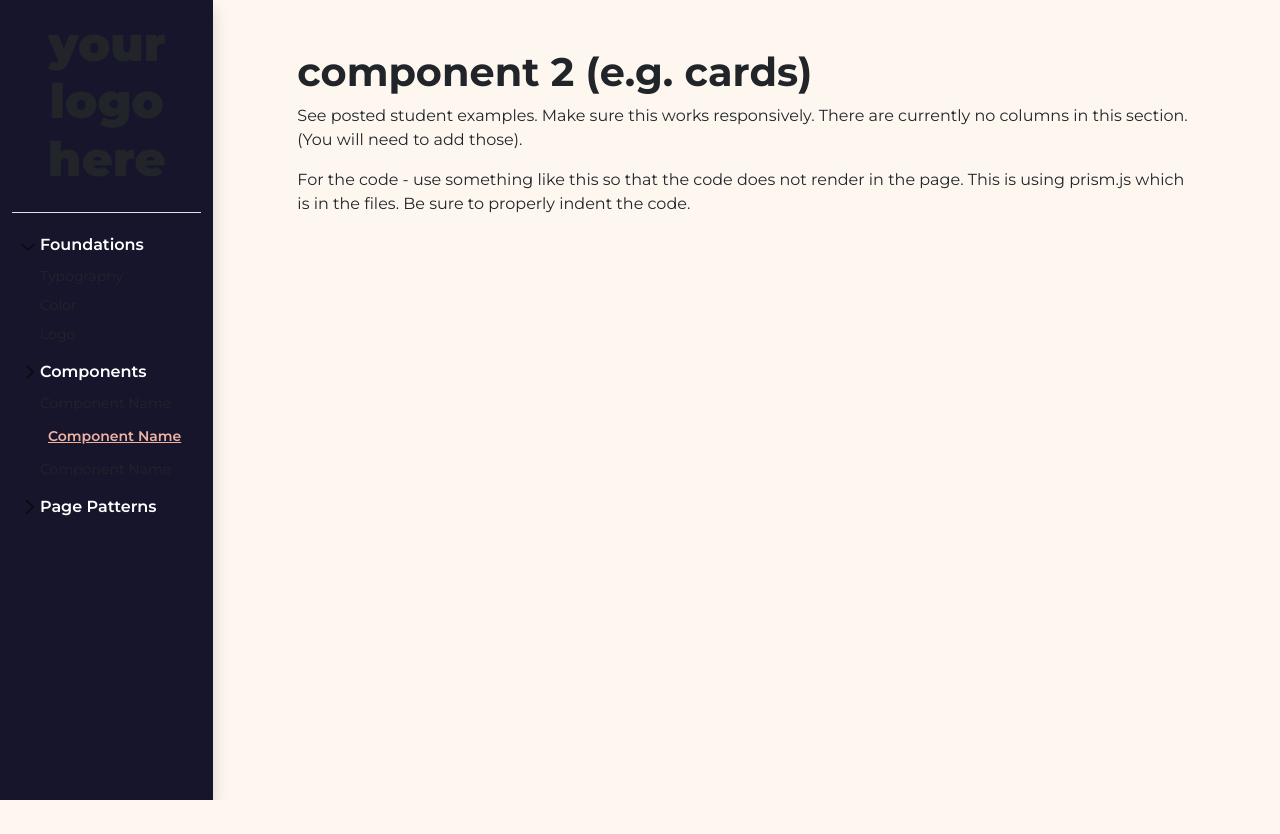
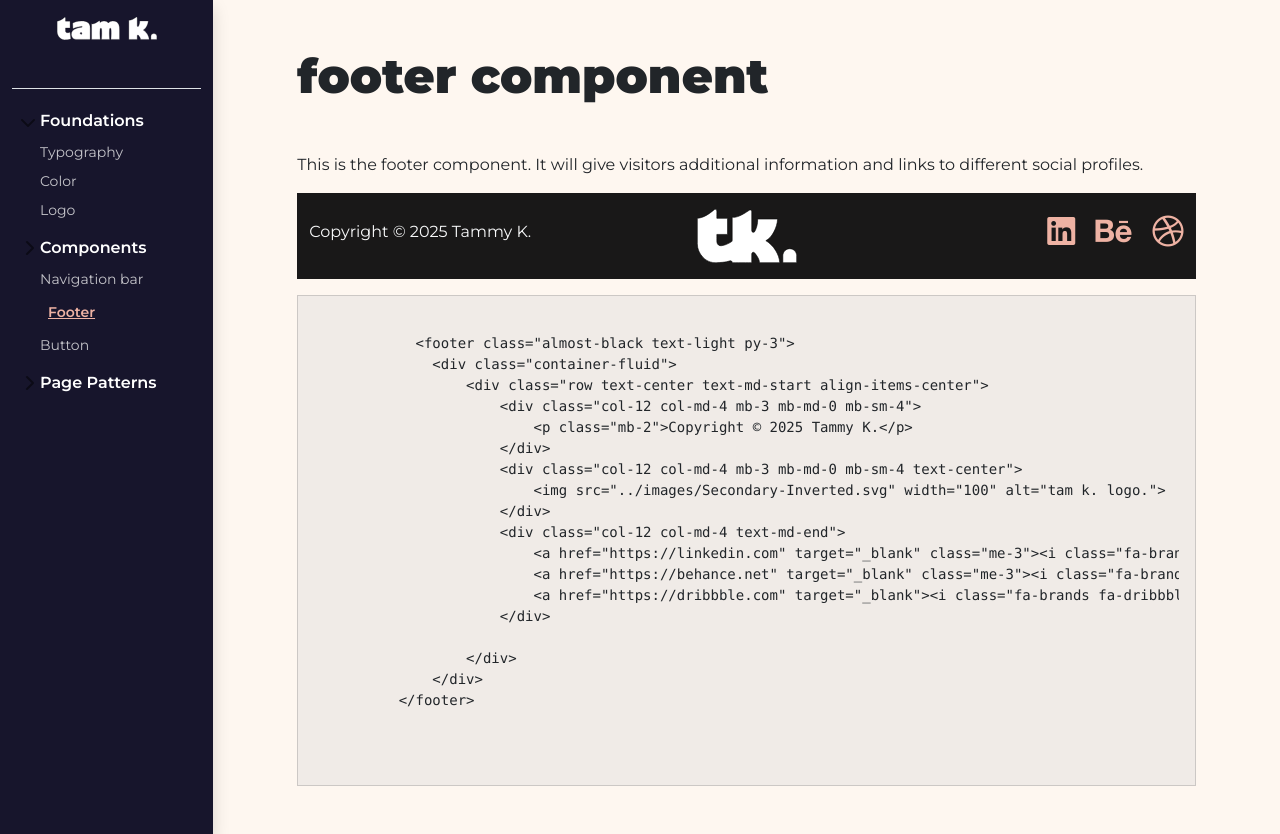
Before and after one commit to TammyKnox/design-system, a plain HTML site: page components/component2.html in a window 1280 px wide. Both pictures are taken after a click on the button "Foundations". Before the commit the page ends 800 px from the top, so only its background shows below. Drawn offline with nearby package versions, Linux system fonts and the light colour scheme.

Commit message:
Updated the footer component.

```diff
--- a/components/component2.html
+++ b/components/component2.html
@@ -5,13 +5,16 @@
     <meta charset="UTF-8">
     <meta name="viewport"
         content="width=device-width, initial-scale=1.0">
-    <title>Your name should be here: Mini-Design System: Components</title>
+    <title>Tammy Knox Mini-Design System: Components</title>
+    <link rel="icon" type="image/x-icon" href="../images/favicon-light.svg">
     <!-- Bootstrap CSS -->
     <link href="https://cdn.jsdelivr.net/npm/bootstrap@5.3.3/dist/css/bootstrap.min.css" rel="stylesheet" integrity="sha384-QWTKZyjpPEjISv5WaRU9OFeRpok6YctnYmDr5pNlyT2bRjXh0JMhjY6hW+ALEwIH" crossorigin="anonymous">
 
     <!-- Custom styles for this template -->
     <link href="../css/sidebars.css" rel="stylesheet">
     <link href="../css/designsystem.css" rel="stylesheet">
+
+    <script src="https://kit.fontawesome.com/c2cd875e79.js" crossorigin="anonymous"></script>
 
 
 </head>
@@ -38,7 +41,7 @@
         aria-labelledby="sidebarLabel">
         <div class="offcanvas-header">
 
-         <h1 class = "d-flex align-items-center text-center pb-3 link-dark text-decoration-none border-bottom" >Your large logo</h1>
+          <div class="logo-container container-fluid"><img class="img-fluid" src="../images/Secondary-Inverted.svg" > </div>
             <button type="button"
                     class="btn-close text-reset"
                     data-bs-dismiss="offcanvas"
@@ -50,7 +53,7 @@
                 <ul class="list-unstyled ps-0">
                   <li class="mb-1">
                     <ul class="btn-toggle-nav list-unstyled fw-normal pb-1 small">
-                      <li><a href="../index.html" class="link-dark d-inline-flex text-decoration-none rounded">
+                      <li><a href="../index.html" class="link-light d-inline-flex text-decoration-none rounded">
                         <div class = "offCanvas-home">
                           <svg xmlns="http://www.w3.org/2000/svg" width="16" height="16" fill="currentColor" class="bi bi-arrow-left" viewBox="0 0 16 16">
                             <path fill-rule="evenodd" d="M15 8a.5.5 0 0 0-.5-.5H2.707l3.147-3.146a.5.5 0 1 0-.708-.708l-4 4a.5.5 0 0 0 0 .708l4 4a.5.5 0 0 0 .708-.708L2.707 8.5H14.5A.5.5 0 0 0 15 8"/>
@@ -67,9 +70,9 @@
                       </button>
                       <div class="collapse" id="foundations-collapse">
                         <ul class="btn-toggle-nav list-unstyled fw-normal pb-1 small">
-                          <li><a href="../foundation/type.html" class="link-dark d-inline-flex text-decoration-none rounded ">Typography</a></li>
-                          <li><a href="../foundation/color.html" class="link-dark d-inline-flex text-decoration-none rounded">Color</a></li>
-                          <li><a href="../foundation/logo.html" class="link-dark d-inline-flex text-decoration-none rounded">Logo</a></li>
+                          <li><a href="../foundation/type.html" class="link-light d-inline-flex text-decoration-none rounded ">Typography</a></li>
+                          <li><a href="../foundation/color.html" class="link-light d-inline-flex text-decoration-none rounded">Color</a></li>
+                          <li><a href="../foundation/logo.html" class="link-light d-inline-flex text-decoration-none rounded">Logo</a></li>
                         </ul>
                       </div>
                     </li>
@@ -80,9 +83,9 @@
                         </button>
                         <div class="collapse  show" id="components-collapse">
                           <ul class="btn-toggle-nav list-unstyled fw-normal pb-1 small">
-                            <li><a href="component1.html" class="link-dark d-inline-flex text-decoration-none rounded">Component Name</a></li>
-                            <li><a href="#" class="link-dark d-inline-flex text-decoration-none rounded"><span class = "activeLink rounded">Component Name</span></a></li>
-                            <li><a href="component3.html" class="link-dark d-inline-flex text-decoration-none rounded">Component Name</a></li>
+                            <li><a href="component1.html" class="link-light d-inline-flex text-decoration-none rounded">Navigation Bar</a></li>
+                            <li><a href="#" class="link-light d-inline-flex text-decoration-none rounded"><span class = "activeLink rounded">Footer</span></a></li>
+                            <li><a href="component3.html" class="link-light d-inline-flex text-decoration-none rounded">Button</a></li>
 
                           </ul>
                         </div>
@@ -94,8 +97,8 @@
                         </button>
                         <div class="collapse" id="patterns-collapse">
                           <ul class="btn-toggle-nav list-unstyled fw-normal pb-1 small">
-                            <li><a href="../patterns/page1.html" class="link-dark d-inline-flex text-decoration-none rounded">Homepage</a></li>
-                            <li><a href="../patterns/page2.html" class="link-dark d-inline-flex text-decoration-none rounded">Case Study</a></li>
+                            <li><a href="../patterns/page1.html" class="link-light d-inline-flex text-decoration-none rounded">Homepage</a></li>
+                            <li><a href="../patterns/page2.html" class="link-light d-inline-flex text-decoration-none rounded">Case Study</a></li>
                     </ul>
             </ul>
         </div>
@@ -108,9 +111,9 @@
                 <div class="position-sticky bg-success vh-100">
                     <div class="pt-3">
 
-                      <a href="../index.html" class="d-flex align-items-center text-center pb-3 mb-3 link-dark text-decoration-none border-bottom">
+                      <a href="../index.html" class="d-flex align-items-center text-center pb-3 mb-3 link-light text-decoration-none border-bottom">
 
-                        <h1>Your Logo here</h1>
+                        <div class="logo-container container-fluid"><img width="100" class="img-fluid" src="../images/Primary-Inverted.svg" > </div>
                       </a>
                         <ul class="nav flex-column">
                             <ul class="list-unstyled ps-0">
@@ -122,9 +125,9 @@
                                   </button>
                                   <div class="collapse" id="foundations-collapse">
                                     <ul class="btn-toggle-nav list-unstyled fw-normal pb-1 small">
-                                      <li><a href="../foundation/type.html" class="link-dark d-inline-flex text-decoration-none rounded">Typography</a></li>
-                                      <li><a href="../foundation/color.html" class="link-dark d-inline-flex text-decoration-none rounded">Color</a></li>
-                                      <li><a href="../foundation/logo.html" class="link-dark d-inline-flex text-decoration-none rounded">Logo</a></li>
+                                      <li><a href="../foundation/type.html" class="link-light d-inline-flex text-decoration-none rounded">Typography</a></li>
+                                      <li><a href="../foundation/color.html" class="link-light d-inline-flex text-decoration-none rounded">Color</a></li>
+                                      <li><a href="../foundation/logo.html" class="link-light d-inline-flex text-decoration-none rounded">Logo</a></li>
                                     </ul>
                                   </div>
                                 </li>
@@ -135,9 +138,9 @@
                                     </button>
                                     <div class="collapse  show" id="components-collapse">
                                       <ul class="btn-toggle-nav list-unstyled fw-normal pb-1 small">
-                                        <li><a href="component1.html" class="link-dark d-inline-flex text-decoration-none rounded">Component Name</a></li>
-                                        <li><a href="#" class="link-dark d-inline-flex text-decoration-none rounded"><span class = "activeLink rounded">Component Name</span></a></li>
-                                        <li><a href="component3.html" class="link-dark d-inline-flex text-decoration-none rounded">Component Name</a></li>
+                                        <li><a href="component1.html" class="link-light d-inline-flex text-decoration-none rounded">Navigation bar</a></li>
+                                        <li><a href="#" class="link-light d-inline-flex text-decoration-none rounded"><span class = "activeLink rounded">Footer</span></a></li>
+                                        <li><a href="component3.html" class="link-light d-inline-flex text-decoration-none rounded">Button</a></li>
 
                                       </ul>
                                     </div>
@@ -149,8 +152,8 @@
                                     </button>
                                     <div class="collapse" id="patterns-collapse">
                                       <ul class="btn-toggle-nav list-unstyled fw-normal pb-1 small">
-                                        <li><a href="../patterns/page1.html" class="link-dark d-inline-flex text-decoration-none rounded">Homepage</a></li>
-                                        <li><a href="../patterns/page2.html" class="link-dark d-inline-flex text-decoration-none rounded">Case Study</a></li>
+                                        <li><a href="../patterns/page1.html" class="link-light d-inline-flex text-decoration-none rounded">Homepage</a></li>
+                                        <li><a href="../patterns/page2.html" class="link-light d-inline-flex text-decoration-none rounded">Case Study</a></li>
                                 </ul>
                         </ul>
                     </div>
@@ -164,13 +167,52 @@
       <div class = "container-fluid overflow-auto">
         <div class = "row p-5">
           <div id="content">
-            <h2>Component 2 (e.g. Cards)</h2>
-            <p>See posted student examples. Make sure this works responsively. There are currently no columns in this section. (You will need to add those). </p>
-            <p>For the code - use something like this so that the code does not render in the page. This is using prism.js which is in the files.
-              Be sure to properly indent the code.
-            </p>
+            <h1 class="mb-5">Footer Component</h1>
+            <p>This is the footer component. It will give visitors additional information and links to different social profiles. </p>
 
+            <footer class="almost-black text-light py-3 mb-3">
+              <div class="container-fluid">
+                  <div class="row text-center text-md-start align-items-center">
+                      <div class="col-12 col-md-4 mb-3 mb-md-0 mb-sm-4">
+                          <p class="mb-2">Copyright &copy; 2025 Tammy K.</p>
+                      </div>
+                      <div class="col-12 col-md-4 mb-3 mb-md-0 mb-sm-4 text-center">
+                          <img src="../images/Secondary-Inverted.svg" width="100" alt="tam k. logo.">
+                      </div>
+                      <div class="col-12 col-md-4 text-md-end">
+                          <a href="https://linkedin.com" target="_blank" class="me-3"><i class="fa-brands fa-linkedin fa-lg"></i></a>
+                          <a href="https://behance.net" target="_blank" class="me-3"><i class="fa-brands fa-behance fa-lg"></i></a>
+                          <a href="https://dribbble.com" target="_blank"><i class="fa-brands fa-dribbble fa-lg"></i></a>
+                      </div>
 
+                  </div>
+              </div>
+          </footer>
+            <!-- Code example - this is what the prism.js and css are for added in this page - replace: all '<' with &lt; and  '>' with &gt; and all quotes with &quot; -->
+
+          <div class="col code-background p-3 ">
+            <pre class="language-markup"><code>
+            &lt;footer class=&quot;almost-black text-light py-3&quot;&gt;
+              &lt;div class=&quot;container-fluid&quot;&gt;
+                  &lt;div class=&quot;row text-center text-md-start align-items-center&quot;&gt;
+                      &lt;div class=&quot;col-12 col-md-4 mb-3 mb-md-0 mb-sm-4&quot;&gt;
+                          &lt;p class=&quot;mb-2&quot;&gt;Copyright &copy; 2025 Tammy K.&lt;/p&gt;
+                      &lt;/div&gt;
+                      &lt;div class=&quot;col-12 col-md-4 mb-3 mb-md-0 mb-sm-4 text-center&quot;&gt;
+                          &lt;img src=&quot;../images/Secondary-Inverted.svg&quot; width=&quot;100&quot; alt=&quot;tam k. logo.&quot;&gt;
+                      &lt;/div&gt;
+                      &lt;div class=&quot;col-12 col-md-4 text-md-end&quot;&gt;
+                          &lt;a href=&quot;https://linkedin.com&quot; target=&quot;_blank&quot; class=&quot;me-3&quot;&gt;&lt;i class=&quot;fa-brands fa-linkedin fa-lg&quot;&gt;&lt;/i&gt;&lt;/a&gt;
+                          &lt;a href=&quot;https://behance.net&quot; target=&quot;_blank&quot; class=&quot;me-3&quot;&gt;&lt;i class=&quot;fa-brands fa-behance fa-lg&quot;&gt;&lt;/i&gt;&lt;/a&gt;
+                          &lt;a href=&quot;https://dribbble.com&quot; target=&quot;_blank&quot;&gt;&lt;i class=&quot;fa-brands fa-dribbble fa-lg&quot;&gt;&lt;/i&gt;&lt;/a&gt;
+                      &lt;/div&gt;
+
+                  &lt;/div&gt;
+              &lt;/div&gt;
+          &lt;/footer&gt;
+              </code>
+              </pre><!-- Code example -->
+              </div><!-- col -->
 
 
     </div><!-- col -->
@@ -187,6 +229,8 @@
 
     <script src="https://cdn.jsdelivr.net/npm/bootstrap@5.3.3/dist/js/bootstrap.bundle.min.js" integrity="sha384-YvpcrYf0tY3lHB60NNkmXc5s9fDVZLESaAA55NDzOxhy9GkcIdslK1eN7N6jIeHz" crossorigin="anonymous"></script>
     </script>
+
+
 </body>
 
 </html>
--- a/css/designsystem.css
+++ b/css/designsystem.css
@@ -134,7 +134,7 @@ list-style-type:none;
 }
 
 a:hover, a:focus{
-    color: #EEB2A3 !important;
+    color: EEB2A3# !important;
     font-weight: 600;
 }
 
@@ -145,6 +145,15 @@ a.navbar-brand{
 .navbar-toggler-icon {
     filter: invert(1);
     transform: scale(1.2);
+}
+
+footer{
+    font-weight: 600;
+}
+
+.fa-brands{
+    color: #EEB2A3 !important;
+    font-size: 2rem !important;
 }
 
 @media screen and (min-width: 480px){
```
Also changed, not shown: components/component1.html (+4 -4 lines), components/component3.html (+22 -21 lines).
